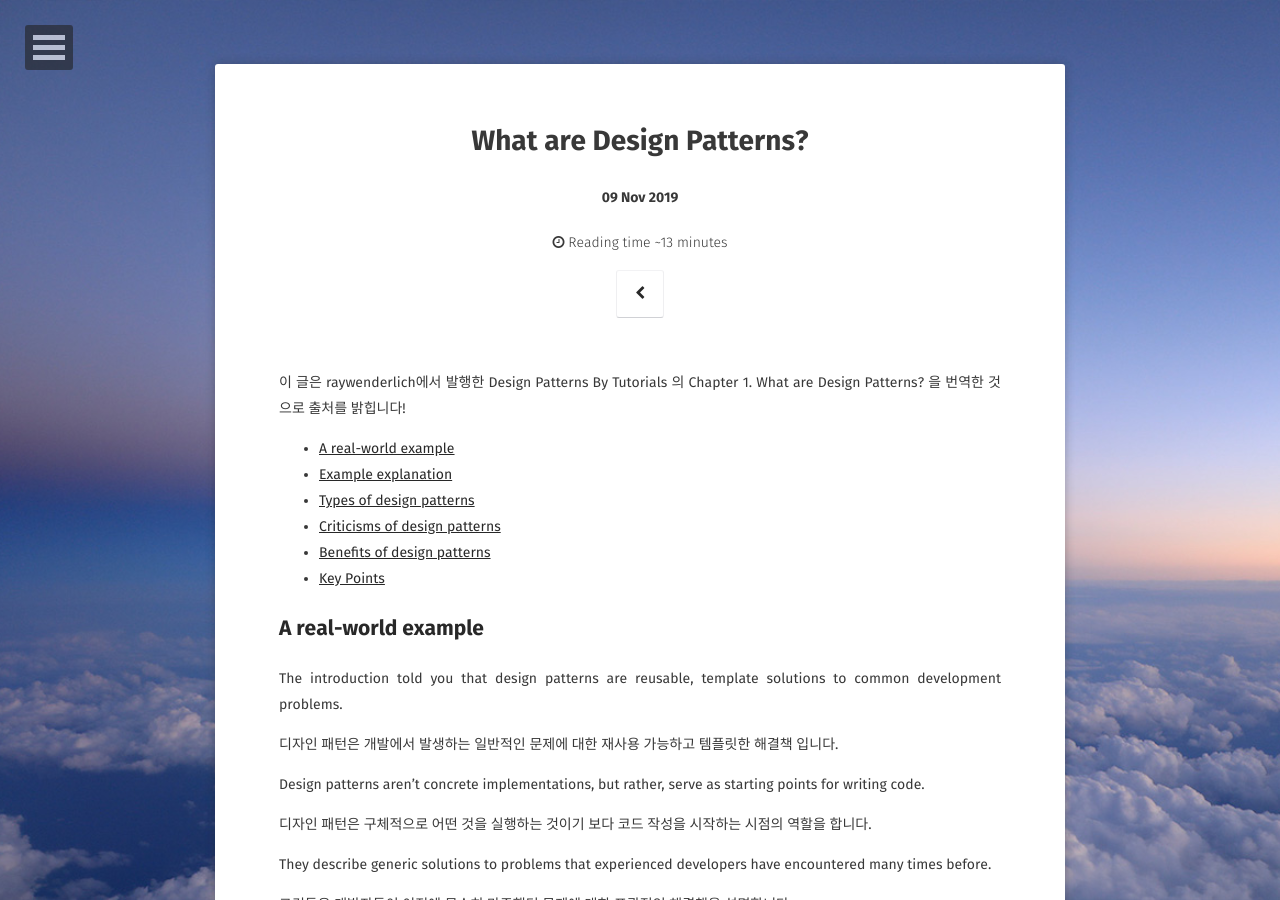
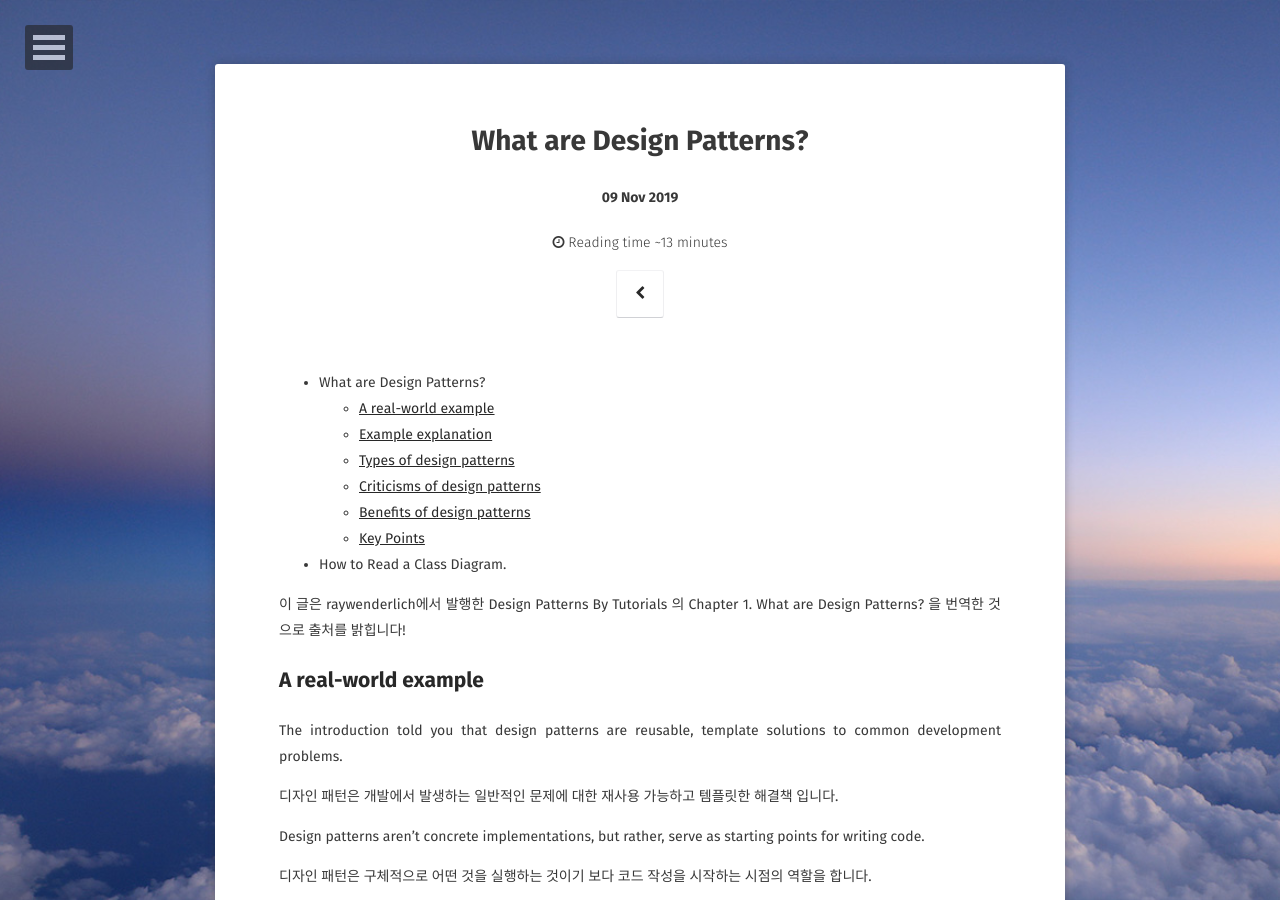
Before and after one commit to DanJeong-KR/changSic.github.io, a Jekyll site: the page built from _posts/2019-11-09-DesignPattern.md, in a window 1280 px wide and 900 px high. Built offline with Jekyll 4.4.1, drawn with Linux system fonts in a browser that asks for light colours; some web fonts are replaced; comment, search, counter and statistics services are not loaded.

Commit message:
Posting Design Pattern

```diff
--- a/_posts/2019-11-09-DesignPattern.md
+++ b/_posts/2019-11-09-DesignPattern.md
@@ -8,15 +8,16 @@ tag:
 - DesignPattern
 comments: true
 ---
+* What are Design Patterns?
+  * [A real-world example](#ex)
+  * [Example explanation](#ex_detail)
+  * [Types of design patterns](#type)
+  * [Criticisms of design patterns](#criticisms)
+  * [Benefits of design patterns](#benefits)
+  * [Key Points](#key)
+* How to Read a Class Diagram.
 
 이 글은 raywenderlich에서 발행한 Design Patterns By Tutorials 의 Chapter 1. What are Design Patterns? 을 번역한 것으로 출처를 밝힙니다!
-
-* [A real-world example](#ex)
-* [Example explanation](#ex_detail)
-* [Types of design patterns](#type)
-* [Criticisms of design patterns](#criticisms)
-* [Benefits of design patterns](#benefits)
-* [Key Points](#key)
 
 ## <a id="ex">A real-world example</a>
 The introduction told you that design patterns are reusable, template solutions to common development problems.
```
